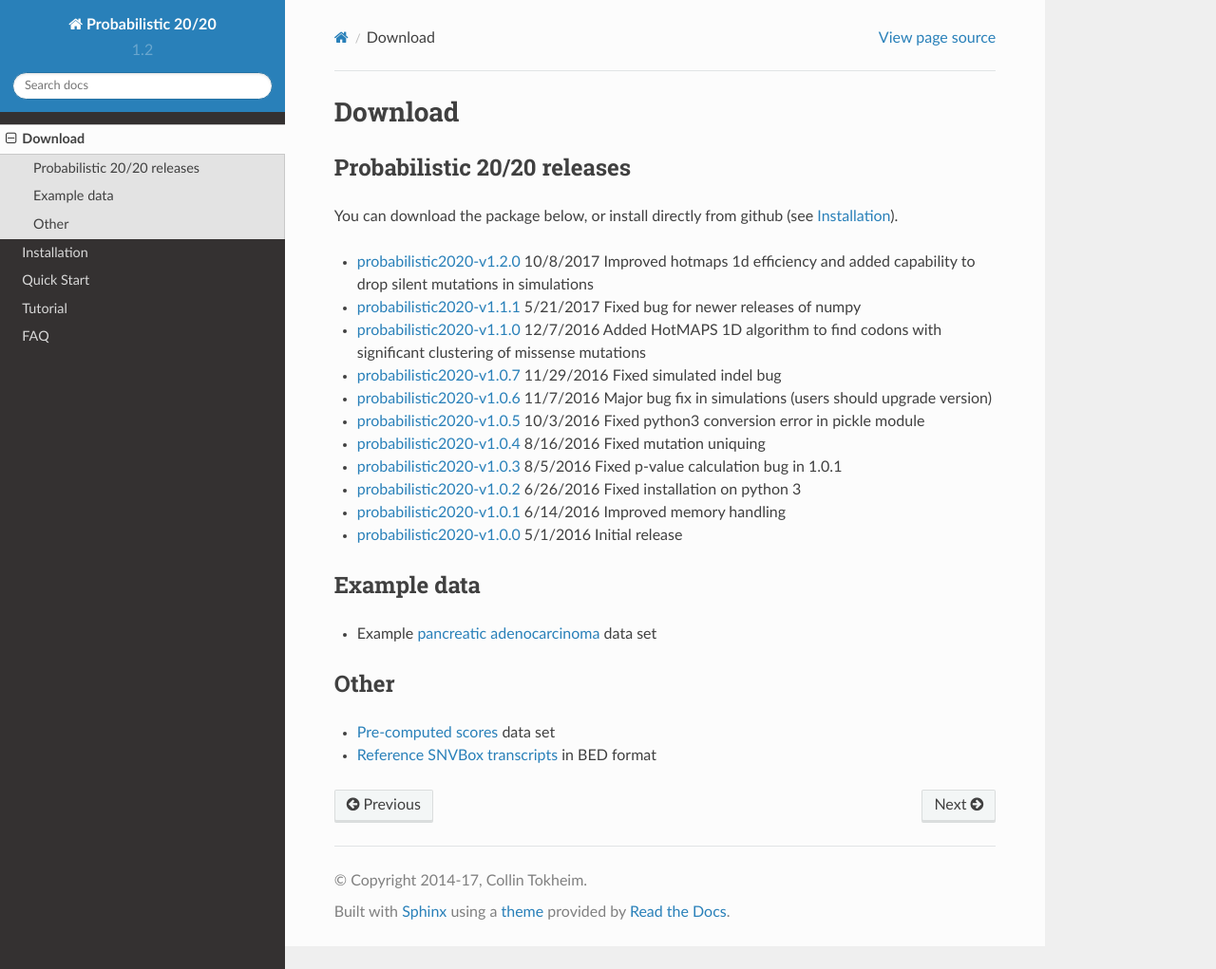
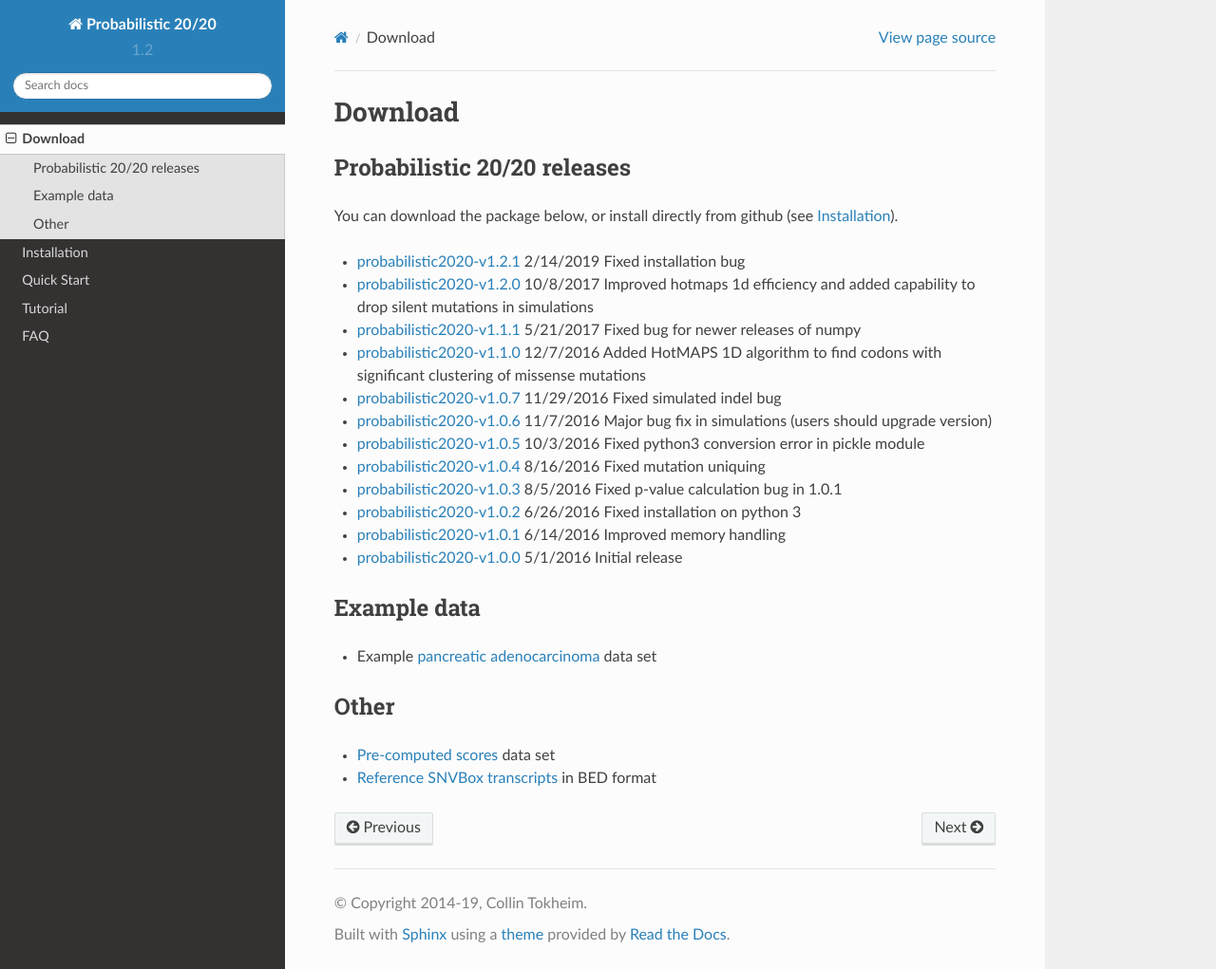
Before and after one commit to KarchinLab/probabilistic2020, a Sphinx documentation site: the page built from doc/download.rst, in a window 1280 px wide and 1021 px high. Shown: the whole window at 95% size. Built offline with Sphinx 7.4.7 and the Read the Docs theme 2.0.0, drawn with Linux system fonts in a browser that asks for light colours.

Commit message:
Updated version number

```diff
--- a/doc/conf.py
+++ b/doc/conf.py
@@ -59,7 +59,7 @@
 
 # General information about the project.
 project = u'Probabilistic 20/20'
-copyright = u'2014-17, Collin Tokheim'
+copyright = u'2014-19, Collin Tokheim'
 
 # The version info for the project you're documenting, acts as replacement for
 # |version| and |release|, also used in various other places throughout the
@@ -68,7 +68,7 @@
 # The short X.Y version.
 version = '1.2'
 # The full version, including alpha/beta/rc tags.
-release = '1.2.0'
+release = '1.2.1'
 
 # The language for content autogenerated by Sphinx. Refer to documentation
 # for a list of supported languages.
--- a/doc/download.rst
+++ b/doc/download.rst
@@ -6,6 +6,7 @@
 
 You can download the package below, or install directly from github (see :ref:`install-ref`).
 
+* `probabilistic2020-v1.2.1 <https://github.com/KarchinLab/probabilistic2020/archive/v1.2.1.tar.gz>`_ 2/14/2019 Fixed installation bug
 * `probabilistic2020-v1.2.0 <https://github.com/KarchinLab/probabilistic2020/archive/v1.2.0.tar.gz>`_ 10/8/2017 Improved hotmaps 1d efficiency and added capability to drop silent mutations in simulations
 * `probabilistic2020-v1.1.1 <https://github.com/KarchinLab/probabilistic2020/archive/v1.1.1.tar.gz>`_ 5/21/2017 Fixed bug for newer releases of numpy
 * `probabilistic2020-v1.1.0 <https://github.com/KarchinLab/probabilistic2020/archive/v1.1.0.tar.gz>`_ 12/7/2016 Added HotMAPS 1D algorithm to find codons with significant clustering of missense mutations
--- a/prob2020/__init__.py
+++ b/prob2020/__init__.py
@@ -1 +1 @@
-__version__ = '1.2.0'
+__version__ = '1.2.1'
```
